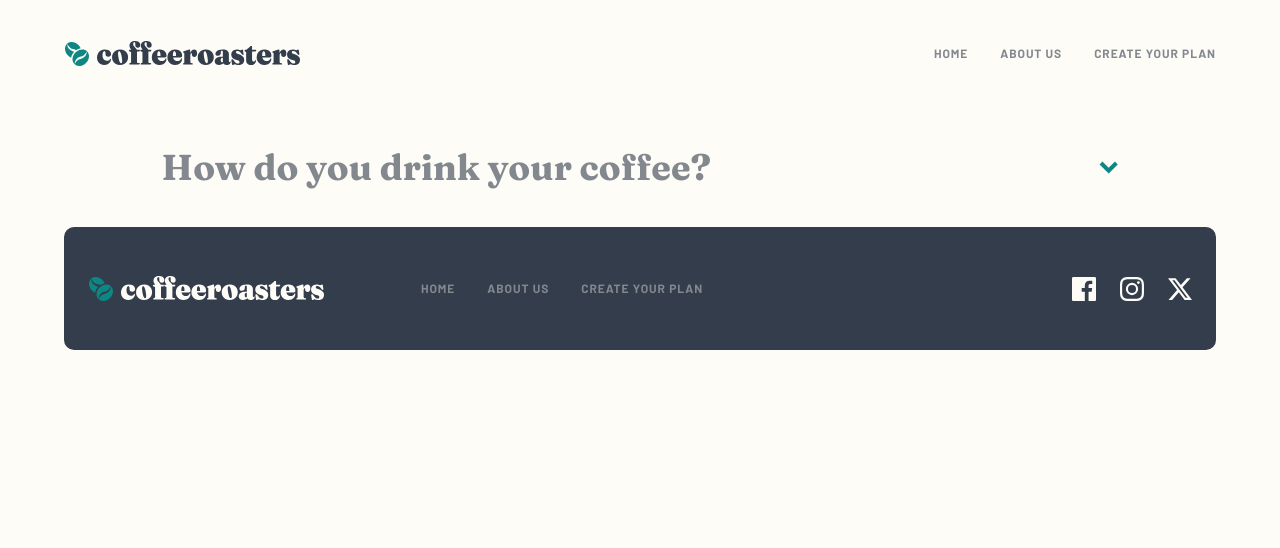
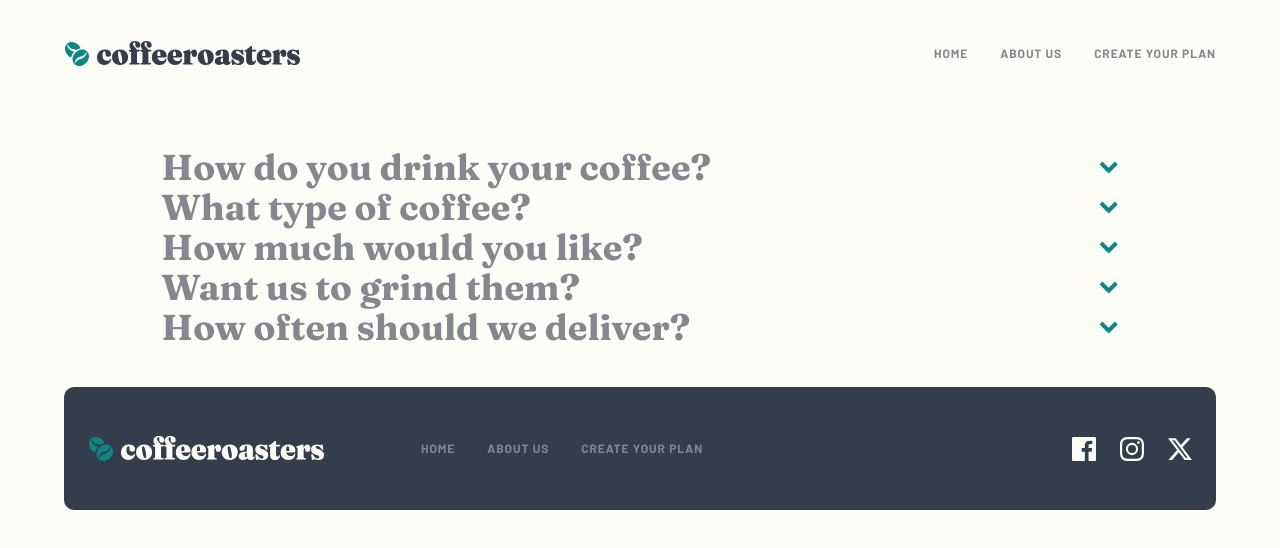
Before and after one commit to zetmosoma10/coffee-roasters, a React (Vite) app: page /plan in a window 1280 px wide. Shown: the top 548 px of the page. Built offline with nearby package versions, Linux system fonts and the light colour scheme.

Commit message:
Implement toggle for list questions

```diff
--- a/src/constance.ts
+++ b/src/constance.ts
@@ -8,6 +8,7 @@ import truck from "./assets/home/desktop/icon-truck.svg";
 import uk from "./assets/about/desktop/illustration-uk.svg";
 import canada from "./assets/about/desktop/illustration-canada.svg";
 import australia from "./assets/about/desktop/illustration-australia.svg";
+import arrowDown from "./assets/plan/desktop/icon-arrow.svg";
 
 export const dataProcedure = [
   {
@@ -90,3 +91,56 @@ export const headquartersData = [
     address: ["36 Swanston Street", "Kewell", "Victoria", "+61 4 9928 3629"],
   },
 ];
+
+export const coffeeQuestions = [
+  {
+    question: "How do you drink your coffee?",
+    icon: arrowDown,
+    isOpen: false,
+    answers: [
+      { type: "preferences", answer: "capsule" },
+      { type: "preferences", answer: "filter" },
+      { type: "preferences", answer: "expresso" },
+    ],
+  },
+  {
+    question: "What type of coffee?",
+    icon: arrowDown,
+    isOpen: false,
+    answers: [
+      { type: "beanType", answer: "Single Origin" },
+      { type: "beanType", answer: "Decaf" },
+      { type: "beanType", answer: "Blended" },
+    ],
+  },
+  {
+    question: "How much would you like?",
+    icon: arrowDown,
+    isOpen: false,
+    answers: [
+      { type: "quantity", answer: "250g" },
+      { type: "quantity", answer: "500g" },
+      { type: "quantity", answer: "1000g" },
+    ],
+  },
+  {
+    question: "Want us to grind them?",
+    icon: arrowDown,
+    isOpen: false,
+    answers: [
+      { type: "grindOption", answer: "Wholebean" },
+      { type: "grindOption", answer: "Filter" },
+      { type: "grindOption", answer: "Cafetiére" },
+    ],
+  },
+  {
+    question: "How often should we deliver?",
+    icon: arrowDown,
+    isOpen: false,
+    answers: [
+      { type: "deliveries", answer: "Every week" },
+      { type: "deliveries", answer: "Every 2 weeks" },
+      { type: "deliveries", answer: "Every month" },
+    ],
+  },
+];
--- a/src/sections/plan/OrderCoffee.tsx
+++ b/src/sections/plan/OrderCoffee.tsx
@@ -1,13 +1,12 @@
 import { useState } from "react";
-import downArrow from "../../assets/plan/desktop/icon-arrow.svg";
+import { coffeeQuestions } from "../../constance";
 import Input from "./Input";
 
 const OrderCoffee = () => {
-  const [open, setOpen] = useState(false);
+  const [questionsData, setQuestionsData] = useState(coffeeQuestions);
   const [coffeeData, setCoffeeData] = useState({
     drinkType: "",
   });
-  console.log(coffeeData);
 
   const handleChange = (event: React.ChangeEvent<HTMLInputElement>) => {
     const { name, value } = event.target;
@@ -18,46 +17,43 @@ const OrderCoffee = () => {
     });
   };
 
-  const handleToggle = () => {
-    setOpen(!open);
+  const handleToggle = (index: number) => {
+    return setQuestionsData((prevQuestionsData) => {
+      return prevQuestionsData.map((question, indx) =>
+        indx === index ? { ...question, isOpen: !question.isOpen } : question
+      );
+    });
   };
 
   return (
     <div className="max-container grid ">
       <form className="m-10">
-        <div>
+        {questionsData.map((item, index) => (
+          <div key={item.question}>
             <div
-            onClick={handleToggle}
+              onClick={() => handleToggle(index)}
               className="flex items-center justify-between"
             >
               <h3 className="font-bold text-grey text-2xl md:text-3xl lg:text-4xl cursor-pointer">
-              How do you drink your coffee?
+                {item.question}
               </h3>
-            <img src={downArrow} alt="" />
+              <img src={item.icon} alt="" />
             </div>
-          {open && (
+            {item.isOpen && (
               <div className="flex items-center space-x-3">
+                {item.answers.map((data) => (
                   <Input
+                    key={data.answer}
                     handleChange={handleChange}
-                inputName="drinkType"
-                inputValue="capsule"
-                checked={coffeeData.drinkType === "capsule"}
+                    inputName={data.type}
+                    inputValue={data.answer}
+                    checked={coffeeData.drinkType === data.answer}
                   />
-              <Input
-                handleChange={handleChange}
-                inputName="drinkType"
-                inputValue="filter"
-                checked={coffeeData.drinkType === "filter"}
-              />
-              <Input
-                handleChange={handleChange}
-                inputName="drinkType"
-                inputValue="expresso"
-                checked={coffeeData.drinkType === "expresso"}
-              />
+                ))}
               </div>
             )}
           </div>
+        ))}
       </form>
     </div>
   );
```
Lines whose indentation alone changed are shown as unchanged.
